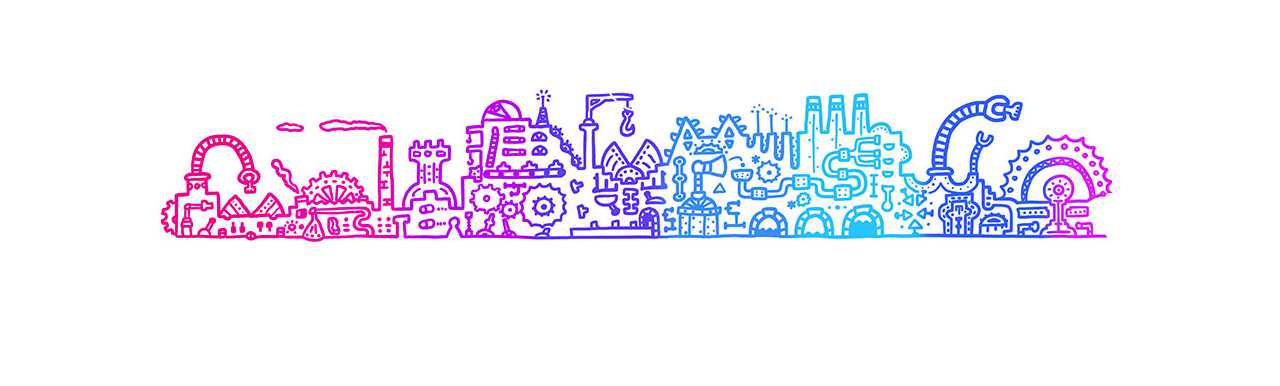
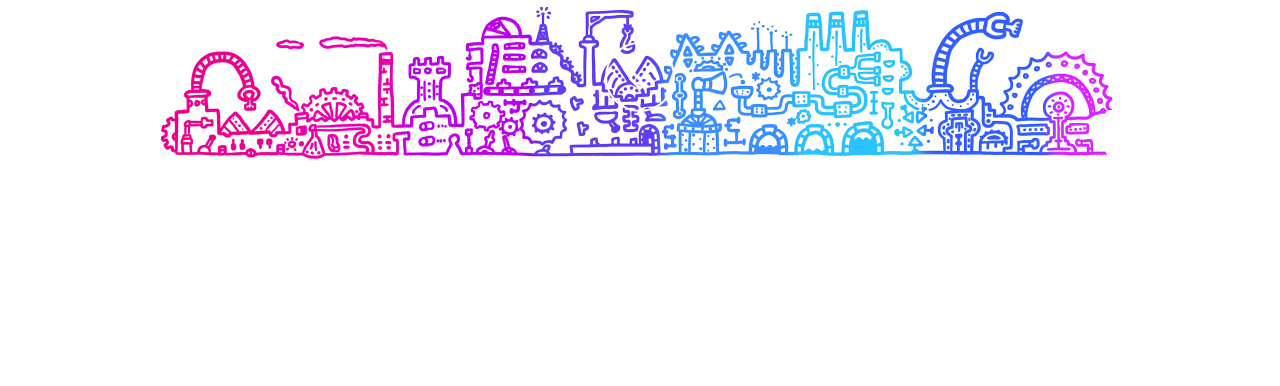
Before and after one commit to aberels/giantmachines.github.io, a plain HTML site: page index.html in a window 1280 px wide. Shown: the part 279-665 px from the top of the page. Drawn offline with Linux system fonts and the light colour scheme.

Commit message:
adding in better art

```diff
--- a/css/style.css
+++ b/css/style.css
@@ -311,8 +311,8 @@ hr {
 .intro {
 	width:100%;
 	position:relative;
-	background: url(../img/giant_machines.jpg) no-repeat; /*your background image*/
-  background-position: center 224px
+	background: url(../img/giant_machines_art.png) no-repeat; /*your background image*/
+  background-position: center 266px
 }
 
 #intro.intro {
```
Also changed, not shown: img/giant_machines_art.png (added).
